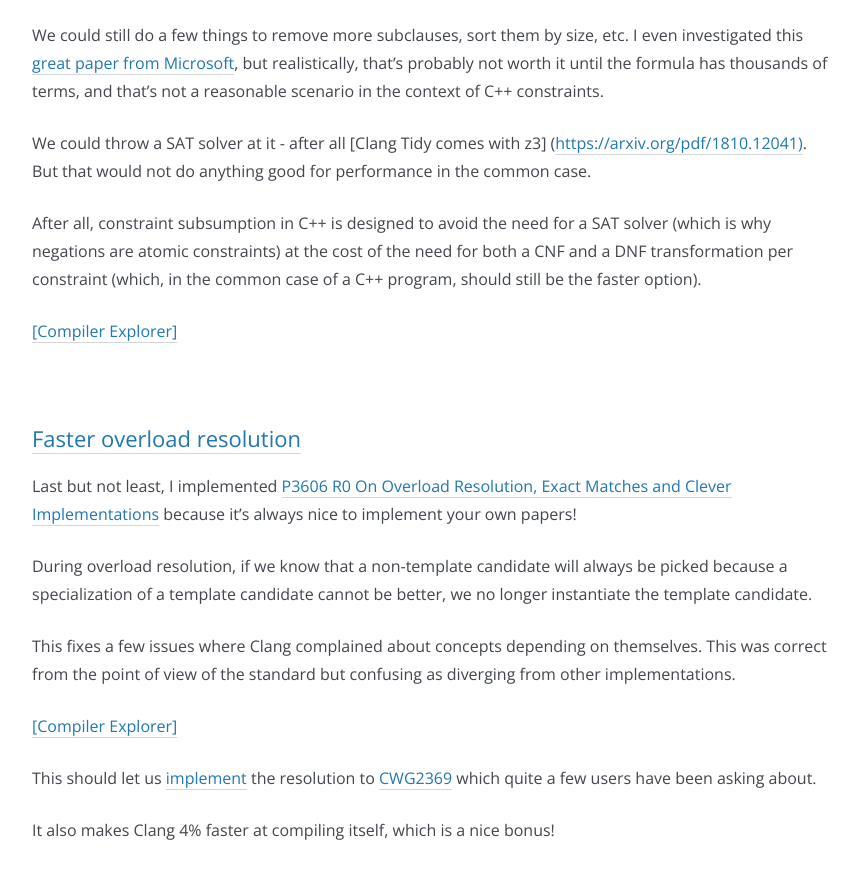
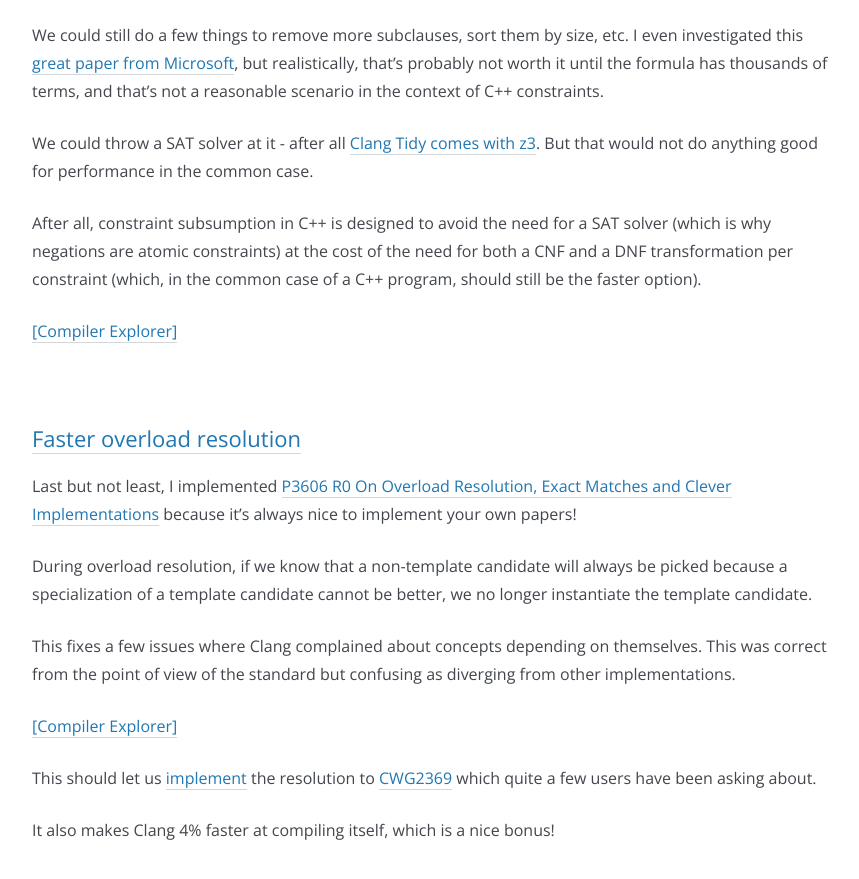
Before and after one commit to cor3ntin/cor3ntin.github.io, a plain HTML site: page posts/clang21/index.html in a window 1280 px wide. Shown: the part 4120-4999 px from the top of the page, without its empty margins (208-1067 px from the left). Drawn offline with nearby package versions, Linux system fonts and the light colour scheme; some packages are replaced by stand-ins of ours.

Commit message:
rebuilding site dim. 20 avril 2025 12:23:35 CEST

```diff
--- a/posts/clang21/index.html
+++ b/posts/clang21/index.html
@@ -147,8 +147,7 @@ relationship rather than subsumption.</p>
 It does not make a lot of difference for most code, but pathological cases have a chance of compiling.</p>
 <p>We could still do a few things to remove more subclauses, sort them by size, etc. I even investigated this <a href="https://www.microsoft.com/en-us/research/wp-content/uploads/2016/02/sat_2005_subsumption.pdf">great paper from Microsoft</a>,
 but realistically, that&rsquo;s probably not worth it until the formula has thousands of terms, and that&rsquo;s not a reasonable scenario in the context of C++ constraints.</p>
-<p>We could throw a SAT solver at it - after all [Clang Tidy comes with z3]
-(<a href="https://arxiv.org/pdf/1810.12041)">https://arxiv.org/pdf/1810.12041)</a>. But that would not do anything good for performance in the common case.</p>
+<p>We could throw a SAT solver at it - after all <a href="https://arxiv.org/pdf/1810.12041">Clang Tidy comes with z3</a>. But that would not do anything good for performance in the common case.</p>
 <p>After all, constraint subsumption in C++ is designed to avoid the need for a SAT solver (which is why negations are atomic constraints) at the cost of the need
 for both a CNF and a DNF transformation per constraint (which, in the common case of a C++ program, should still be the faster option).</p>
 <p><a href="https://compiler-explorer.com/z/4aqo6K1WT">[Compiler Explorer]</a></p>
```
Also changed, not shown: posts/helloworld_p2/index.html (+1 -1 lines).
